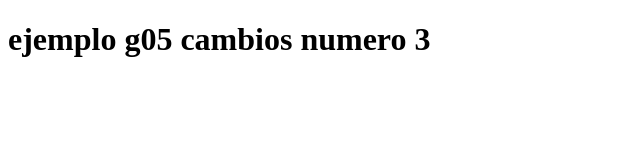
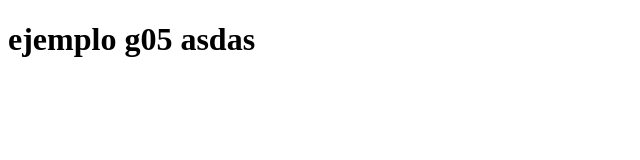
Before and after one commit to MiguelAngelDG29/prueba, a plain HTML site: page index.html in a window 1280 px wide. Shown: the whole page, without its empty margins (0-640 px from the left). Drawn offline with Linux system fonts and the light colour scheme.

Commit message:
otro cambio

```diff
--- a/index.html
+++ b/index.html
@@ -7,8 +7,6 @@
     <title>Document</title>
 </head>
 <body>
-    <h1>ejemplo g05 cambios numero 3
-
-    </h1>
+    <h1>ejemplo g05 asdas</h1>
 </body>
 </html>
```
